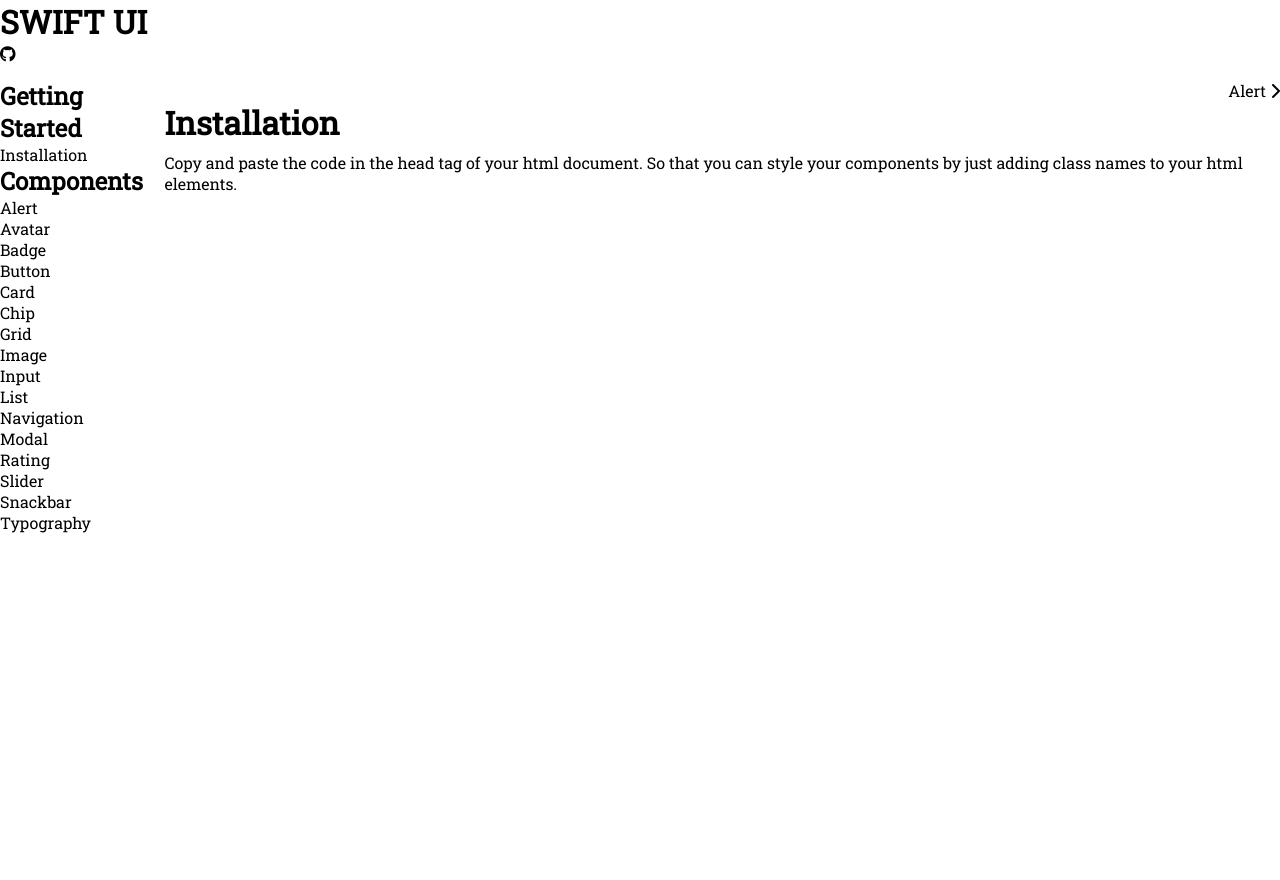
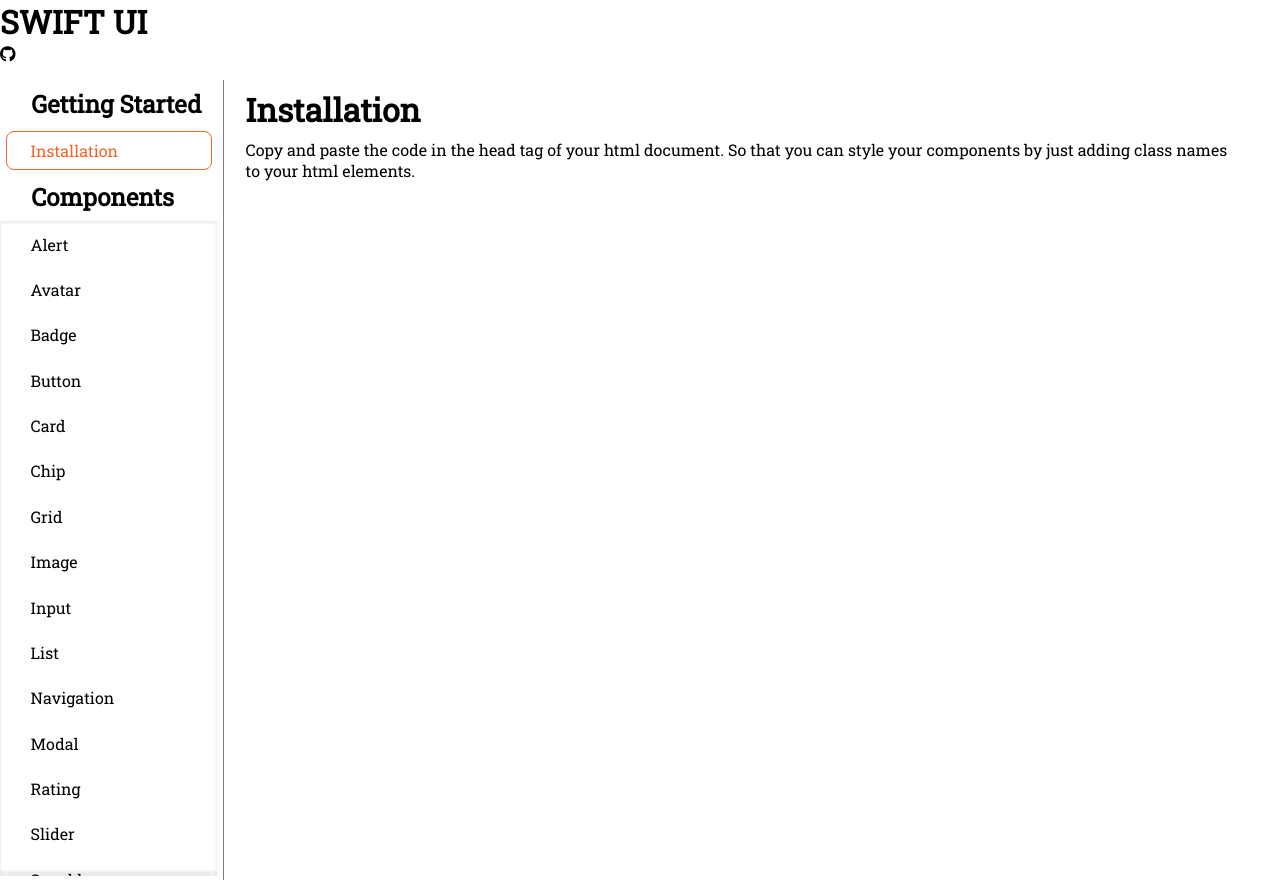
Before and after one commit to shraddha-1402/Swift-UI, a plain HTML site: page Docsite/installation.html in a window 1280 px wide. Before the commit the page ends 800 px from the top, so only its background shows below. Drawn offline with Linux system fonts and the light colour scheme.

Commit message:
style: imported site.csss

```diff
--- a/style.css
+++ b/style.css
@@ -1,5 +1,6 @@
 @import "./Utilities/color.css";
 @import "./Utilities/utilities.css";
+@import "./Docsite/docsite.css";
 @import "./Components/Alert/alert.css";
 @import "./Components/Button/button.css";
 @import "./Components/Avatar/avatar.css";
```
